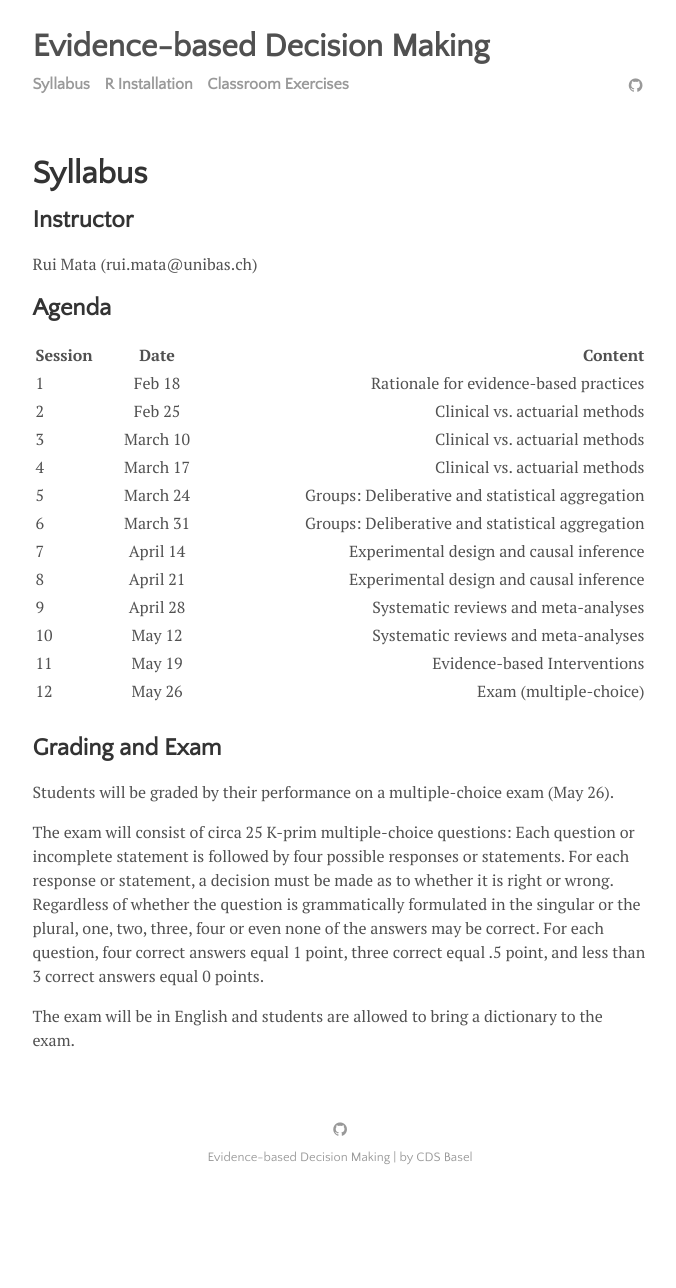
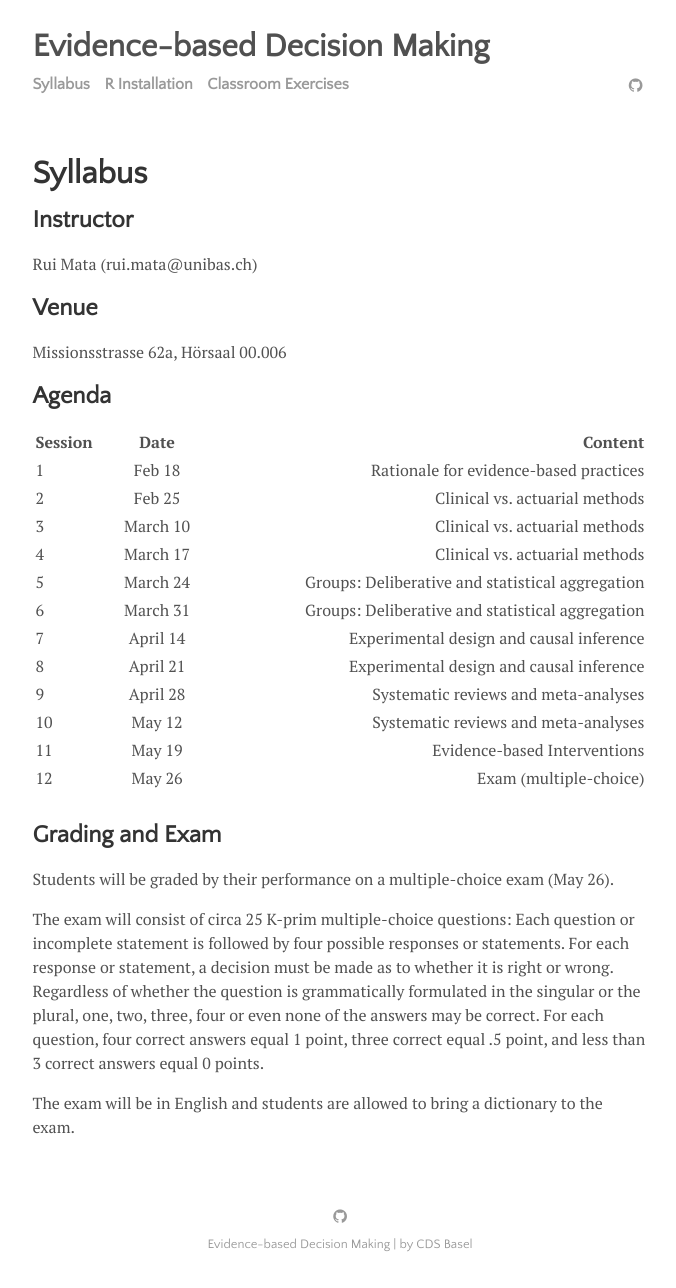
Before and after one commit to matarui/evidencebaseddm, a Jekyll site: the page built from menu/syllabus.md, in a window 1280 px wide. Shown: the whole page, without its empty margins (300-976 px from the left). Built offline with Jekyll 4.4.1, drawn with Linux system fonts in a browser that asks for light colours; before the commit the page ends 1201 px from its top, so only the background shows below that.

Commit message:
Update syllabus.md

```diff
--- a/menu/syllabus.md
+++ b/menu/syllabus.md
@@ -5,6 +5,9 @@ title: Syllabus
 
 ## Instructor
 Rui Mata (rui.mata@unibas.ch)
+
+## Venue
+Missionsstrasse 62a, Hörsaal 00.006
 
 ## Agenda
 
```
